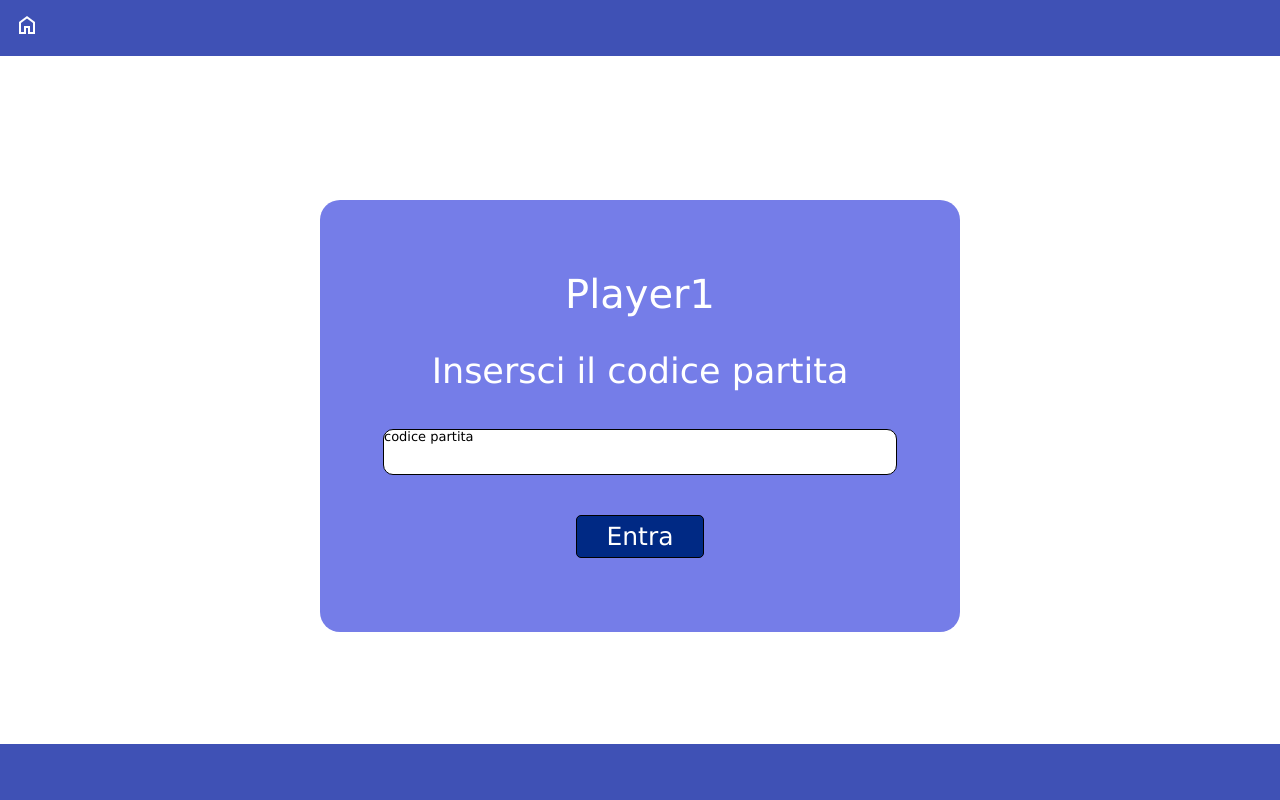
After one commit to LoreSante/ProgettoCacciaTesoro, a PHP site: page /enterGame.html in a window 1280 px wide. The commit adds this page. Run offline with PHP 8.4, Linux system fonts and the light colour scheme.

Commit message:
Aggiunta enterGame.html (senza script)

```diff
--- /dev/null
+++ b/css/enterGameStyle.css
@@ -0,0 +1,66 @@
+
+.pageWrapper{
+    width:100%;
+    height:90%;
+    display: flex;
+    flex-direction: column;
+    justify-content: center;
+}
+
+
+.lightBlueContainer{
+    width:50%;
+    height:60%;
+    background-color: #757de8;
+    display: flex;
+    flex-direction: column;
+    align-items: center;
+    justify-content: center;
+    align-self: center;
+    border-radius: 20px;
+
+
+}
+
+.playerName{
+    font-size: 40px;
+
+}
+.enterGameLabel{
+    font-size: 35px;
+}
+.playerName, .enterGameLabel{
+    color:white;
+}
+
+.inputForm{
+    width: 80%;
+    height: 10%;
+    background-color: white;
+    text-align: start;
+    border-radius:10px;
+    border: black 1px solid;
+}
+.enterButton{
+    width: 20%;
+    height: 10%;
+}
+.enterButton button{
+    width: 100%;
+    height: 100%;
+    font-size:25px;
+    color:white;
+    background-color: #002984;
+    border-radius: 5px ;
+    border:black 1px solid;
+    cursor:pointer;
+    transition-duration: 0.4s;
+}
+
+.enterButton button:hover{
+    background-color: #ba5100;
+}
+
+.playerName, .enterGameLabel, .inputForm, .enterButton {
+    margin: 20px;
+}
--- a/css/page_style.css
+++ b/css/page_style.css
@@ -135,7 +135,7 @@ body{
     background-color: #3f51b5;
     width:100%;
     height:7%;
-    position: fixed;
+    position: absolute;
 }
 
 
--- /dev/null
+++ b/enterGame.html
@@ -0,0 +1,41 @@
+<!DOCTYPE html>
+<html lang="en">
+<head>
+    <meta charset="UTF-8">
+    <title>EnterGame</title>
+    <meta http-equiv="Content-Type" content="text/html; charset=UTF-8">
+    <meta name="viewport" content="width=device-width, initial-scale=1">
+    <script type="text/javascript" src="scripts/jquery-3.3.1.min.js"></script>
+    <link rel="stylesheet" href="https://fonts.googleapis.com/css2?family=Material+Symbols+Outlined:opsz,wght,FILL,GRAD@48,400,0,0" />
+    <link href="css/page_style.css" rel="stylesheet" type="text/css">
+    <link href="css/enterGameStyle.css" rel="stylesheet" type="text/css">
+
+
+</head>
+<body>
+    <div class="headerContainer">
+        <div class="header">
+            <div class="leftIconWrapper">
+                <div><a href="index.html"><span class="material-symbols-outlined">home</span></a></div>
+            </div>
+        </div>
+    </div>
+    <div class="pageWrapper">
+        <div class="lightBlueContainer">
+            <div class="playerName">Player1</div>  <!-- TODO creare un apposito script  -->
+            <div><h2 class="enterGameLabel"> Insersci il codice partita </h2></div>
+            <div class="inputForm">codice partita</div> <!-- TODO creare un apposito script  -->
+            <div class="enterButton"><button  type="button" onclick="location.href=''">Entra</button></div>
+        </div>
+    </div>
+
+    <div class="footerContainer"></div>
+
+
+
+
+</body>
+<footer>
+
+</footer>
+</html>
--- a/index.html
+++ b/index.html
@@ -25,7 +25,7 @@
         </div>
         <div class="inputName"></div>
         <div class="sub-container"><button class="homeButton" type="button" onclick="location.href=''">Crea Nuova Partita</button></div>
-        <div class="sub-container"><button class="homeButton" type="button" onclick="location.href='https://pbs.twimg.com/profile_images/1257905363816349696/lIC2V3mt_400x400.jpg'">Entra in Partita</button></div>
+        <div class="sub-container"><button class="homeButton" type="button" onclick="location.href='enterGame.html'">Entra in Partita</button></div>
         <div class="sub-container"><button class="galleryHomeButton" type="button" onclick="location.href='gallery.html'">Galleria</button></div>
         <div class="sub-container"><button class="homeButton" type="button" onclick="location.href=''">Crediti</button></div>
         <div id="prova"></div>
--- a/scripts/playername_plugin.js
+++ b/scripts/playername_plugin.js
@@ -17,7 +17,7 @@
         $this.wrap('<div class="plugin_wrapper" />');
 
         $this.addClass('to-do-list-container');
-        $('<form id="frm1" action="/actions.php" method="post">'
+        $('<form id="frm1" action="/action_page.php" method="post">'
             +'<label title="Nome giocatore">'
             +'<input type="text" class="fname" placeholder="Inserire nome giocatore">'
             +'</label>'
```
